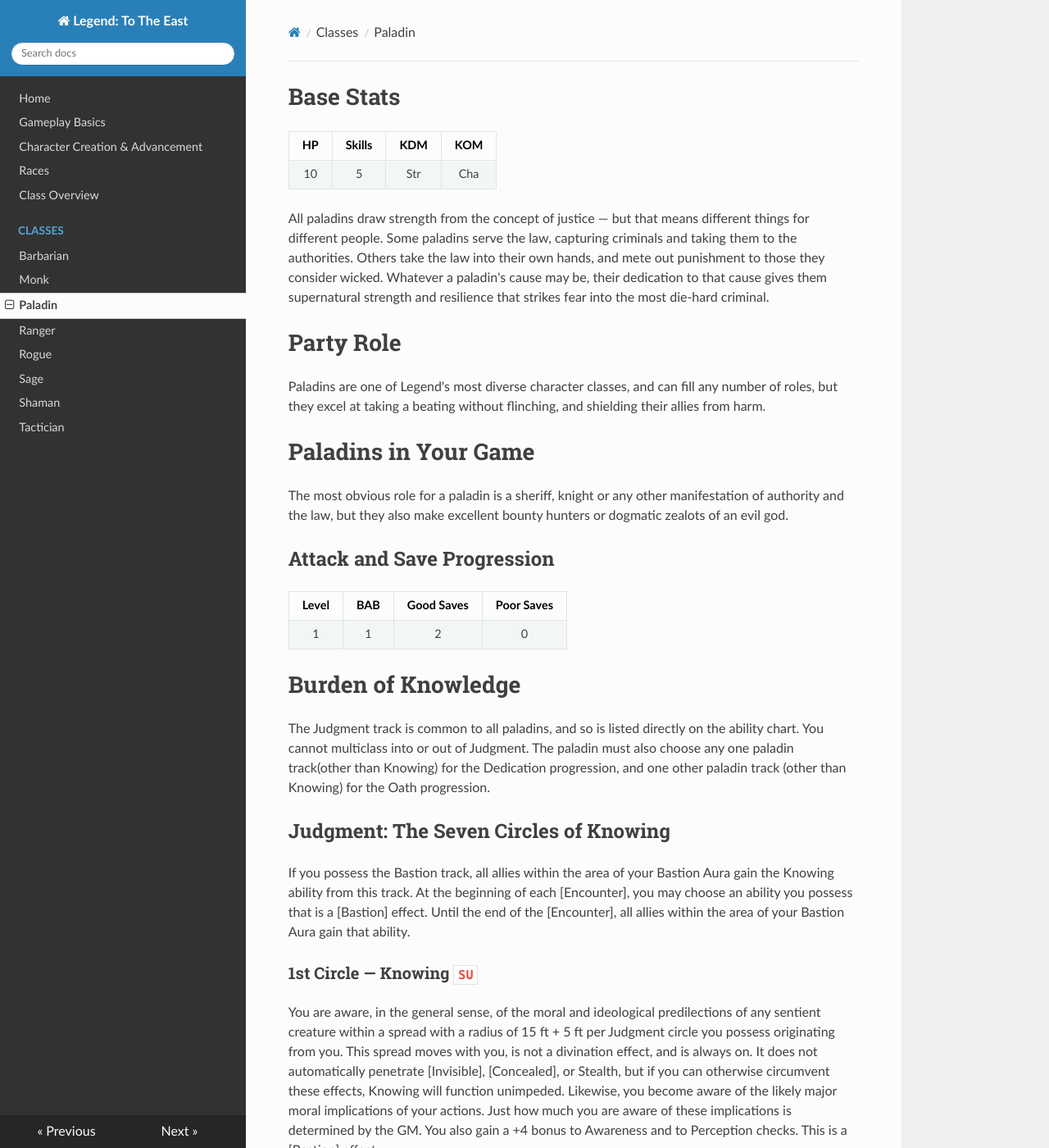
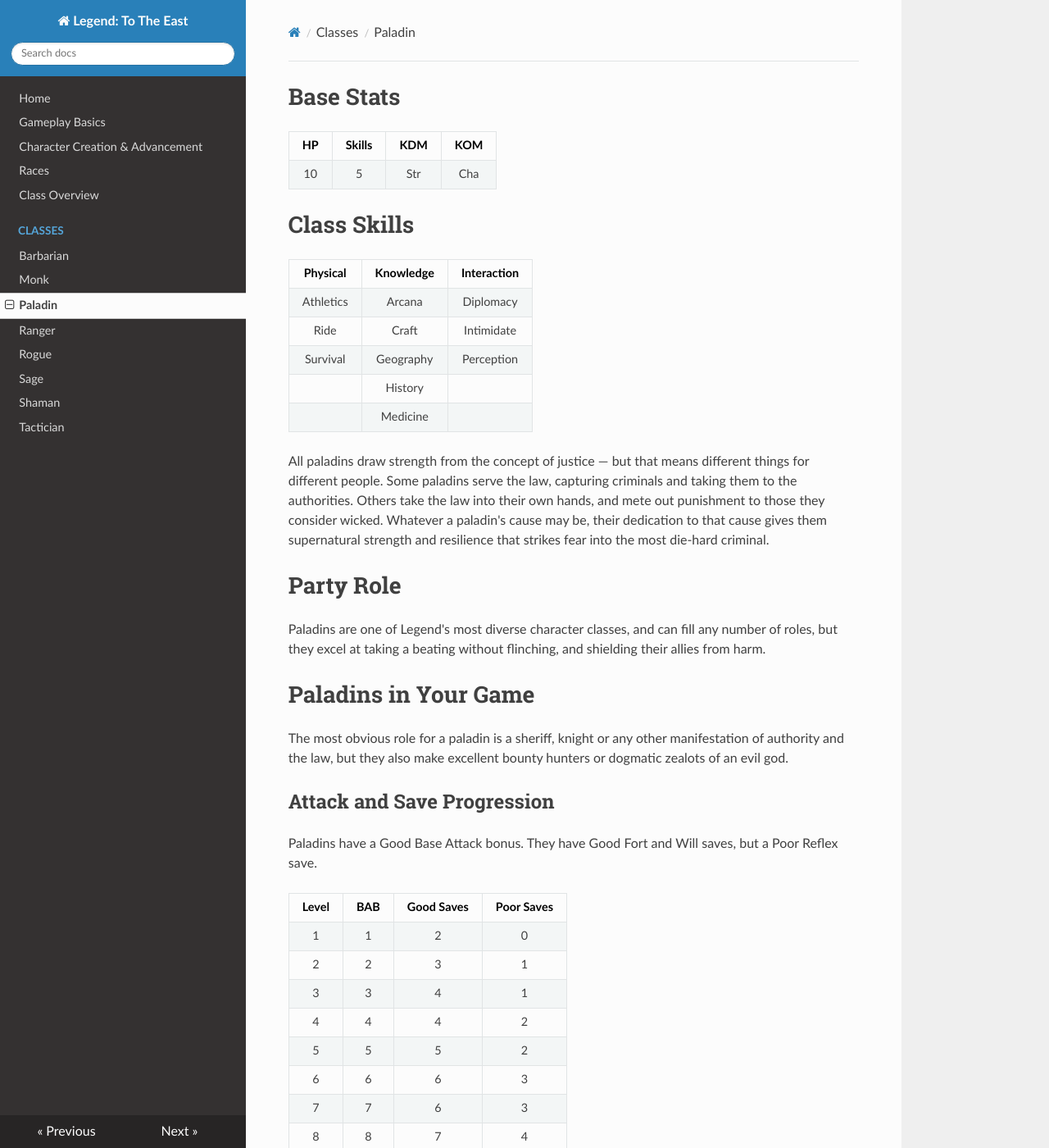
Before and after one commit to cpollack/legend-docs, an MkDocs documentation site: the page built from docs/classes/paladin.md, in a window 1280 px wide and 1400 px high. Shown: the whole window at 82% size. Built offline with MkDocs 1.6.1, drawn with Linux system fonts in a browser that asks for light colours; nearby versions of some CDN libraries; old or Windows-style settings are respelled for this version of MkDocs; some of the changed text lies outside the part shown.

Commit message:
Updated template with Class Skills. BAB and Saves for Paladin.

```diff
--- a/docs/classes/paladin.md
+++ b/docs/classes/paladin.md
@@ -3,6 +3,15 @@
 |HP |Skills|KDM|KOM|
 |:-:|:----:|:-:|:-:|
 |10|5|Str|Cha|
+
+# Class Skills
+|Physical |Knowledge|Interaction|
+|:-----:|:-----:|:-----:|
+|Athletics|Arcana|Diplomacy
+|Ride|Craft|Intimidate
+|Survival|Geography|Perception
+||History||
+||Medicine||
 
 All paladins draw strength from the concept of justice &mdash; but that means different things for different people. Some paladins serve the law, capturing criminals and taking them to the authorities. Others take the law into their own hands, and mete out punishment to those they consider wicked. Whatever a paladin's cause may be, their dedication to that cause gives them supernatural strength and resilience that strikes fear into the most die-hard criminal.
 
@@ -16,9 +25,30 @@ The most obvious role for a paladin is a sheriff, knight or any other manifestat
 
 ## Attack and Save Progression
 
+Paladins have a Good Base Attack bonus. They have Good Fort and Will saves, but a Poor Reflex save.
+
 |Level|BAB|Good Saves|Poor Saves|
 |:---:|:-:|:--------:|:--------:|
 |1 |1 |2 |0 |
+|2 |2 |3 |1 |
+|3 |3 |4 |1 |
+|4 |4 |4 |2 |
+|5 |5 |5 |2 |
+|6 |6 |6 |3 |
+|7 |7 |6 |3 |
+|8 |8 |7 |4 |
+|9 |9 |8 |4 |
+|10 |10 |8 |5 |
+|11 |11 |9 |5 |
+|12 |12 |10 |6 |
+|13 |13 |10 |6 |
+|14 |14 |11 |7 |
+|15 |15 |12 |7 |
+|16 |16 |12 |8 |
+|17 |17 |13 |8 |
+|18 |18 |14 |9 |
+|19 |19 |14 |9 |
+|20 |20 |15 |10 |
 
 # Burden of Knowledge
 
```
Also changed, not shown: docs/classes/class_template.md (+5 -0 lines).
